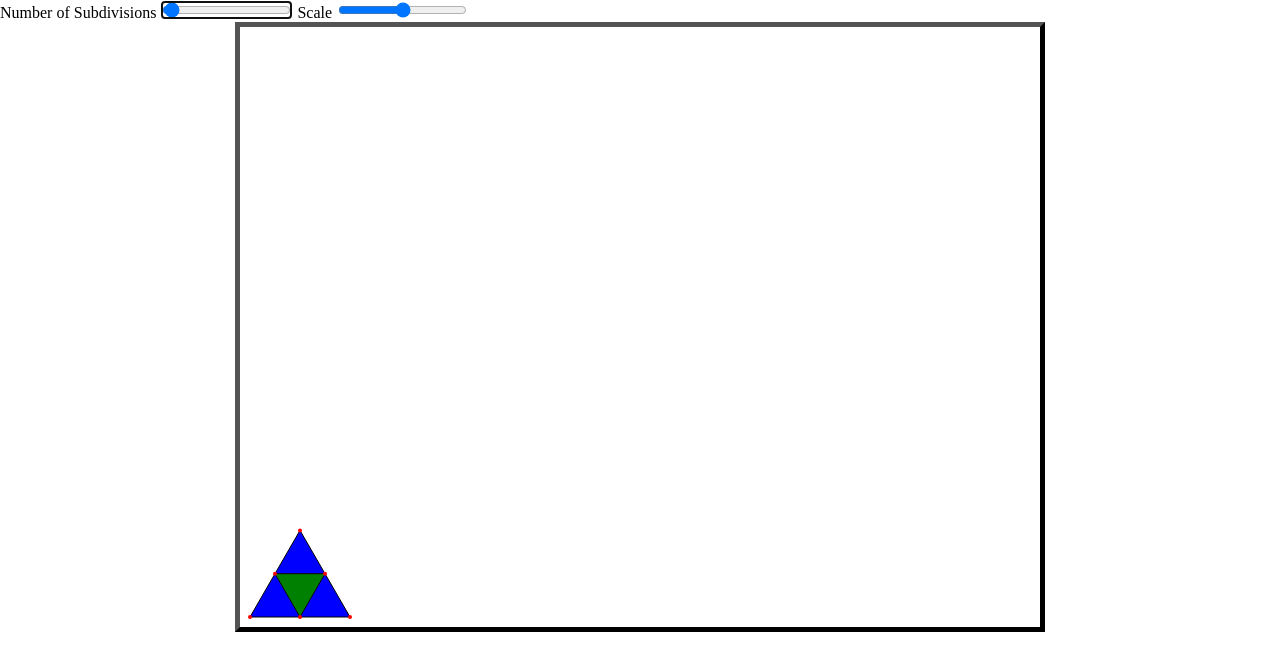
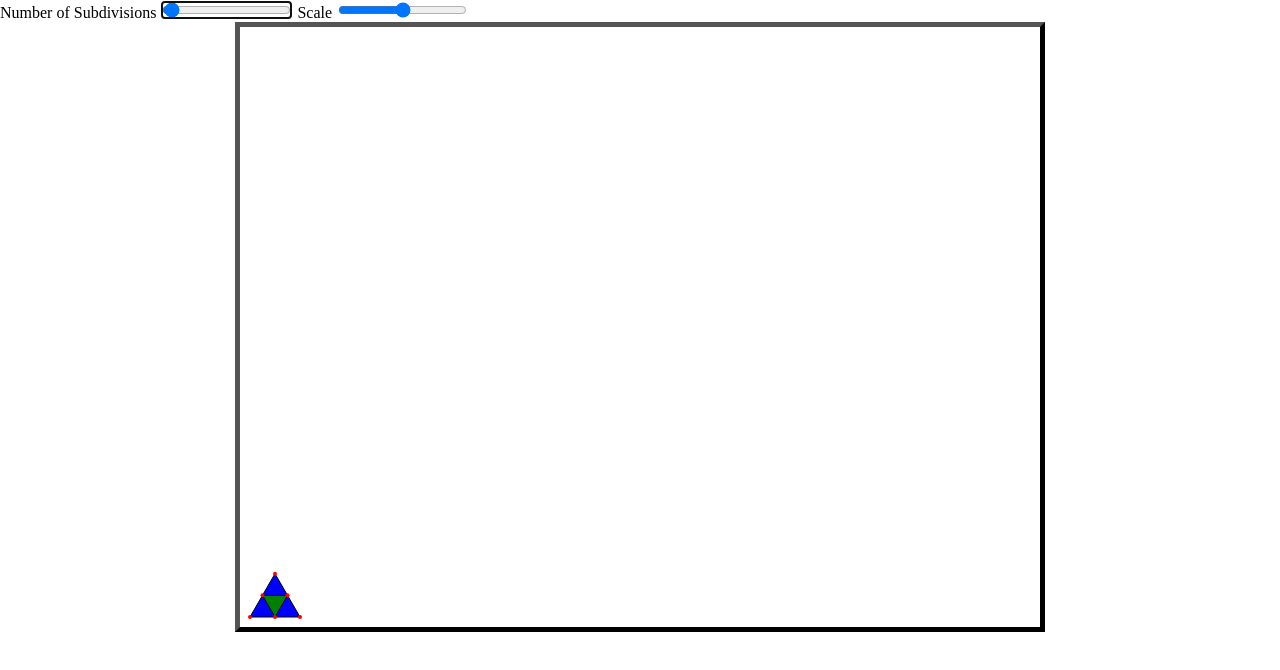
Before and after one commit to MatthewTeta/Dome, a plain HTML site: page index.html in a window 1280 px wide. Drawn offline with Linux system fonts and the light colour scheme.

Commit message:
Scale is now uniform

```diff
--- a/index.html
+++ b/index.html
@@ -23,7 +23,7 @@
         <label for="v-num">Number of Subdivisions</label>
         <input type="range" name="v-num" id="range-v-num" min="0" max="100" step="1">
         <label for="v-num">Scale</label>
-        <input type="range" name="scale" id="range-scale" min="1" max="200" step="4">
+        <input type="range" name="scale" id="range-scale" min="1" max="1000" step="4">
     </form>
     <canvas id="canvas" width="600" height="600"></canvas>
     <script src="js/point.js"></script>
--- a/js/main.js
+++ b/js/main.js
@@ -12,9 +12,10 @@ let canvas = null;
 let ctx = null;
 
 function point(origin) {
-    const radius = RADIUS * scale / 50;
+    // const radius = RADIUS * scale / 50;
+    const radius = RADIUS;
     ctx.beginPath();
-    origin = origin.mul(scale).add(ORIGIN);
+    origin = origin.mul(scale / Math.max(1, v_num + 1)).add(ORIGIN);
     ctx.arc(origin.x, origin.y, radius, 0, 2 * Math.PI, false);
     ctx.fillStyle = FILL_POINT;
     ctx.fill();
@@ -22,8 +23,8 @@ function point(origin) {
 
 function line(origin, destination) {
     ctx.beginPath();
-    origin = origin.mul(scale).add(ORIGIN);
-    destination = destination.mul(scale).add(ORIGIN);
+    origin = origin.mul(scale / Math.max(1, v_num + 1)).add(ORIGIN);
+    destination = destination.mul(scale / Math.max(1, v_num + 1)).add(ORIGIN);
     ctx.moveTo(origin.x, origin.y);
     ctx.lineTo(destination.x, destination.y);
     ctx.strokeStyle = FILL_LINE;
@@ -33,9 +34,9 @@ function line(origin, destination) {
 function triangle(origin, a, b, fill) {
     // Draw a filled triangle
     ctx.beginPath();
-    origin = origin.mul(scale).add(ORIGIN);
-    a = a.mul(scale).add(ORIGIN);
-    b = b.mul(scale).add(ORIGIN);
+    origin = origin.mul(scale / Math.max(1, v_num + 1)).add(ORIGIN);
+    a = a.mul(scale / Math.max(1, v_num + 1)).add(ORIGIN);
+    b = b.mul(scale / Math.max(1, v_num + 1)).add(ORIGIN);
     ctx.moveTo(origin.x, origin.y);
     ctx.lineTo(a.x, a.y);
     ctx.lineTo(b.x, b.y);
@@ -45,7 +46,7 @@ function triangle(origin, a, b, fill) {
 
 // Returns the location of the point for the intersection of 60 degree lines with offsets p and q
 function intersect60(p, q) {
-    const m = 1.0 / Math.sqrt(3);
+    const m = 1.0 / Math.sqrt(3.0);
     const y = (q - p) / 2.0 / m;
     const x = (p + q) / 2.0;
     return new Point(x, y);
@@ -91,7 +92,6 @@ function generateDomeFace(v) {
     }
     // Draw the points on top
     for (let p = 0; p < layers.length; p++) {
-        // First connect adjacent points in the same layer
         const layer = layers[p];
         for (let q = 0; q < layer.length; q++) {
             point(layer[q]);
@@ -116,7 +116,7 @@ function init() {
     // Set the canvas width and height
     canvas.width = SIZE.x;
     canvas.height = SIZE.y;
-    generateDomeFace(1);
+    generateDomeFace(v_num);
 }
 
 function clearCanvas() {
```
